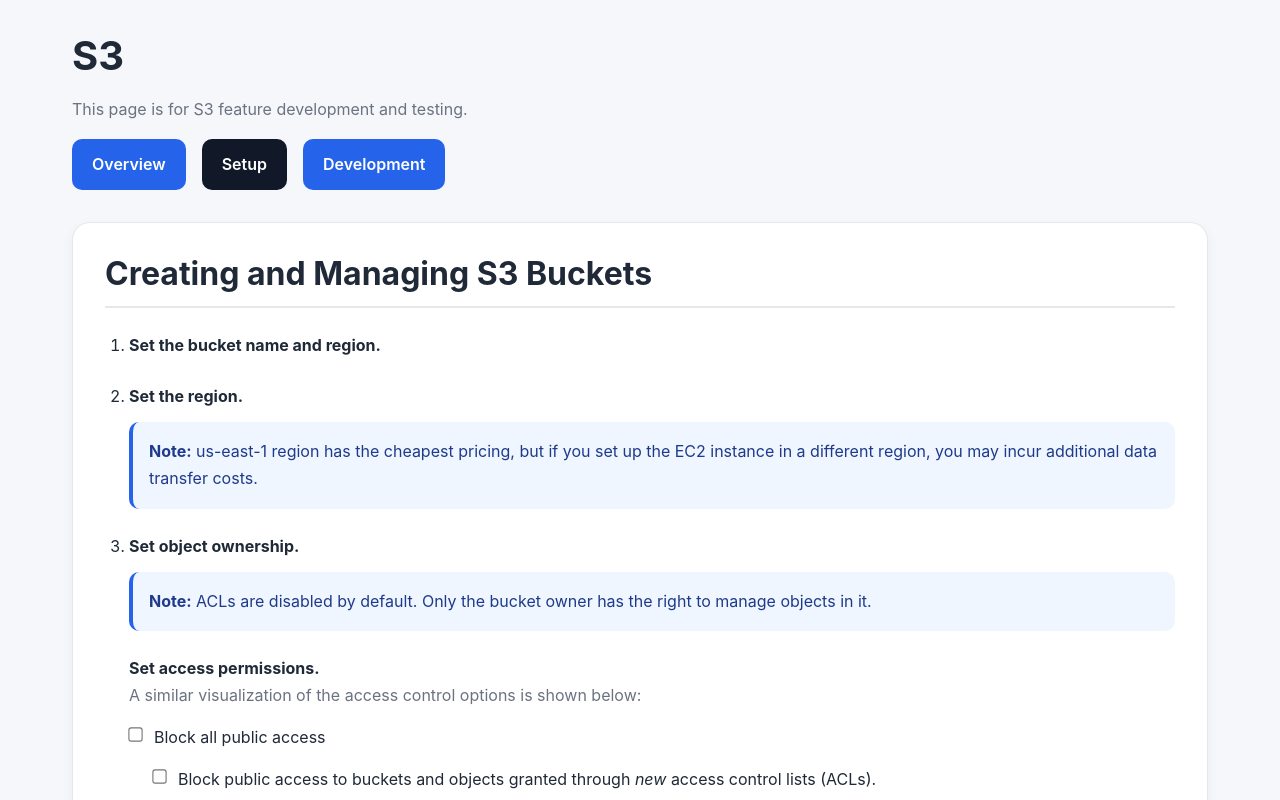
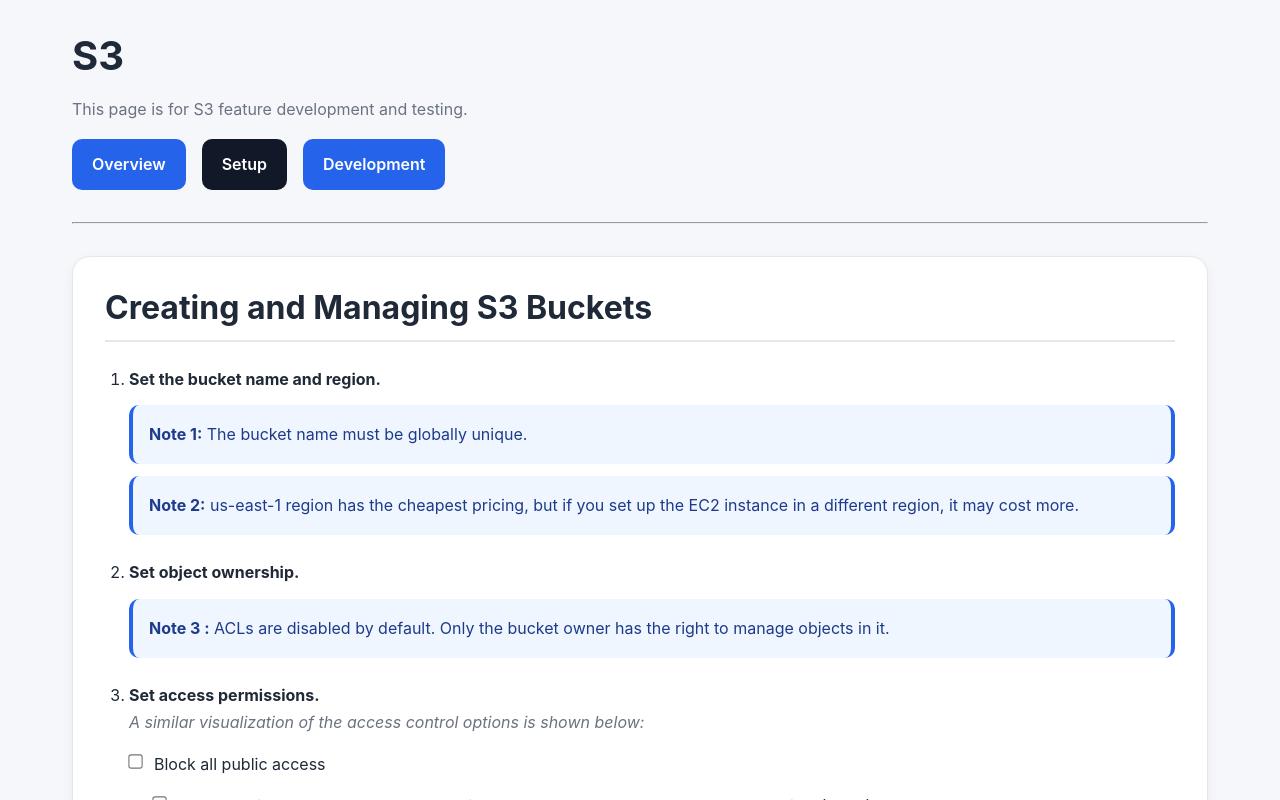
Before and after one commit to Koala118th/Study-Web-AWS, a React (Vite) app: page /s3/setup in a window 1280 px wide. Shown: the top 800 px of the page. Built offline with nearby package versions, Linux system fonts and the light colour scheme.

Commit message:
Add minor details

```diff
--- a/src/pages/S3/S3.css
+++ b/src/pages/S3/S3.css
@@ -2,13 +2,9 @@
 
 .s3-page {
     max-width: 1200px;
-
     margin: 0 auto;
-
     padding: 2rem;
-
     line-height: 1.7;
-
     color: #1f2937;
 }
 
@@ -65,6 +61,7 @@
     padding: 1rem;
     background-color: #eff6ff;
     border-left: 4px solid #2563eb;
+    border-right: 4px solid #2563eb;
     border-radius: 10px;
     color: #1e3a8a;
 }
@@ -72,10 +69,6 @@
 /* =========================
    Checklist Styling
 ========================= */
-
-.permission-section {
-    list-style: none;
-}
 
 .checklist-item {
     margin-top: 1rem;
--- a/src/pages/S3/S3Development.tsx
+++ b/src/pages/S3/S3Development.tsx
@@ -1,9 +1,22 @@
 import "./S3.css";
 import S3Header from "./S3Header";
+// Assets
+import image1 from "./assets/s3-dev-1.png"
 export default function S3Development() {
     return (
-        <div style={{ padding: "2rem" }}>
+        <div className="s3-page">
             <S3Header />
+            <hr />
+            <div className="section-card">
+                <h2>How not to be a Dumbass</h2>
+                <h3>Why did you cannot access to the objects in the bucket?</h3>
+                <ol>
+                    <li>
+                        <strong>Have you enabled public access to the bucket?</strong>
+                        <img src={image1} alt="Public Access Example" />
+                    </li>
+                </ol>
+            </div>
         </div>
     );
 }
--- a/src/pages/S3/S3Header.tsx
+++ b/src/pages/S3/S3Header.tsx
@@ -47,5 +47,6 @@
                 </NavLink>
             </nav>
         </header>
+
     );
 }
--- a/src/pages/S3/S3Overview.tsx
+++ b/src/pages/S3/S3Overview.tsx
@@ -1,5 +1,4 @@
 // S3Overview.tsx
-
 import "./S3.css";
 import S3Header from "./S3Header";
 
@@ -7,15 +6,13 @@
     return (
         <div className="s3-page">
             <S3Header />
-
+            <hr />
             {/* =========================
                 What is S3
             ========================= */}
             <div className="section-card">
                 <h2>What is S3?</h2>
-
                 <h3>Definition</h3>
-
                 <p>
                     S3 stands for Simple Storage
                     Service. It is an object
@@ -24,7 +21,6 @@
                     data from anywhere on the
                     web.
                 </p>
-
                 <div className="note-box">
                     <strong>Important:</strong>
                     {" "}
@@ -37,7 +33,6 @@
                     Types of S3
                 ========================= */}
                 <h3>Types of S3 Storage Classes</h3>
-
                 <p>
                     AWS provides several storage
                     classes designed for
--- a/src/pages/S3/S3Setup.tsx
+++ b/src/pages/S3/S3Setup.tsx
@@ -1,7 +1,5 @@
 // S3Setup.tsx
-
 import "./S3.css";
-
 // Assets
 import bucketImage3 from "./assets/bucket-manage-1.png";
 import bucketImage4 from "./assets/bucket-manage-2.png";
@@ -13,44 +11,27 @@
     return (
         <div className="s3-page">
             <S3Header />
-
+            <hr />
             {/* Creating and Managing S3 Buckets */}
             <div className="section-card">
-                <h2>
-                    Creating and Managing S3 Buckets
-                </h2>
-
+                <h2>Creating and Managing S3 Buckets</h2>
                 <ol>
                     <li>
-                        <strong>
-                            Set the bucket name and region.
-                        </strong>
-                    </li>
-
-                    <li>
-                        <strong>
-                            Set the region.
-                        </strong>
-
+                        <strong>Set the bucket name and region.</strong>
                         <div className="note-box">
-                            <strong>Note:</strong>
-                            {" "}
-                            us-east-1 region has the
-                            cheapest pricing, but if
-                            you set up the EC2 instance
-                            in a different region, you
-                            may incur additional data
-                            transfer costs.
+                            <strong>Note 1:</strong>
+                            {" "} The bucket name must be globally unique.
+                        </div>
+                        <div className="note-box">
+                            <strong>Note 2:</strong>
+                            {" "}us-east-1 region has the cheapest pricing, but if you set up the EC2 instance in a different region, it may cost more.
                         </div>
                     </li>
 
                     <li>
-                        <strong>
-                            Set object ownership.
-                        </strong>
-
+                        <strong> Set object ownership.</strong>
                         <div className="note-box">
-                            <strong>Note:</strong>
+                            <strong>Note 3  :</strong>
                             {" "}
                             ACLs are disabled by
                             default. Only the bucket
@@ -61,16 +42,8 @@
 
                     {/* Access Permissions */}
                     <li className="permission-section">
-                        <strong>
-                            Set access permissions.
-                        </strong>
-
-                        <p>
-                            A similar visualization of
-                            the access control options
-                            is shown below:
-                        </p>
-
+                        <strong> Set access permissions. </strong>
+                        <p> <i>A similar visualization of the access control options is shown below:</i> </p>
                         <div className="checklist-item">
                             <label>
                                 <input type="checkbox" />
@@ -81,21 +54,13 @@
                                 </span>
                             </label>
                         </div>
-
                         <ul className="sub-checklist">
                             <li>
                                 <label>
                                     <input type="checkbox" />
 
                                     <span>
-                                        Block public
-                                        access to
-                                        buckets and
-                                        objects granted
-                                        through <i>new</i>
-                                        {" "}
-                                        access control
-                                        lists (ACLs).
+                                        Block public access to buckets and objects granted through <i>new</i> access control lists (ACLs).
                                     </span>
                                 </label>
                             </li>
@@ -105,14 +70,7 @@
                                     <input type="checkbox" />
 
                                     <span>
-                                        Block public
-                                        access to
-                                        buckets and
-                                        objects granted
-                                        through <i>any</i>
-                                        {" "}
-                                        access control
-                                        lists (ACLs).
+                                        Block public access to buckets and objects granted through <i>any</i> access control lists (ACLs).
                                     </span>
                                 </label>
                             </li>
@@ -122,15 +80,7 @@
                                     <input type="checkbox" />
 
                                     <span>
-                                        Block public
-                                        access to
-                                        buckets and
-                                        objects granted
-                                        through <i>new</i>
-                                        {" "}
-                                        public bucket or
-                                        access point
-                                        policies.
+                                        Block public access to buckets and objects granted through <i>new</i> public bucket or access point policies.
                                     </span>
                                 </label>
                             </li>
@@ -138,18 +88,8 @@
                             <li>
                                 <label>
                                     <input type="checkbox" />
-
                                     <span>
-                                        Block public and
-                                        cross-account
-                                        access to
-                                        buckets and
-                                        objects through
-                                        <i>any</i>
-                                        {" "}
-                                        public bucket or
-                                        access point
-                                        policies.
+                                        Block public and cross-account access to buckets and objects through <i>any</i>  public bucket or access point policies.
                                     </span>
                                 </label>
                             </li>
```
Also changed, not shown: src/pages/S3/assets/s3-dev-1.png (added).
